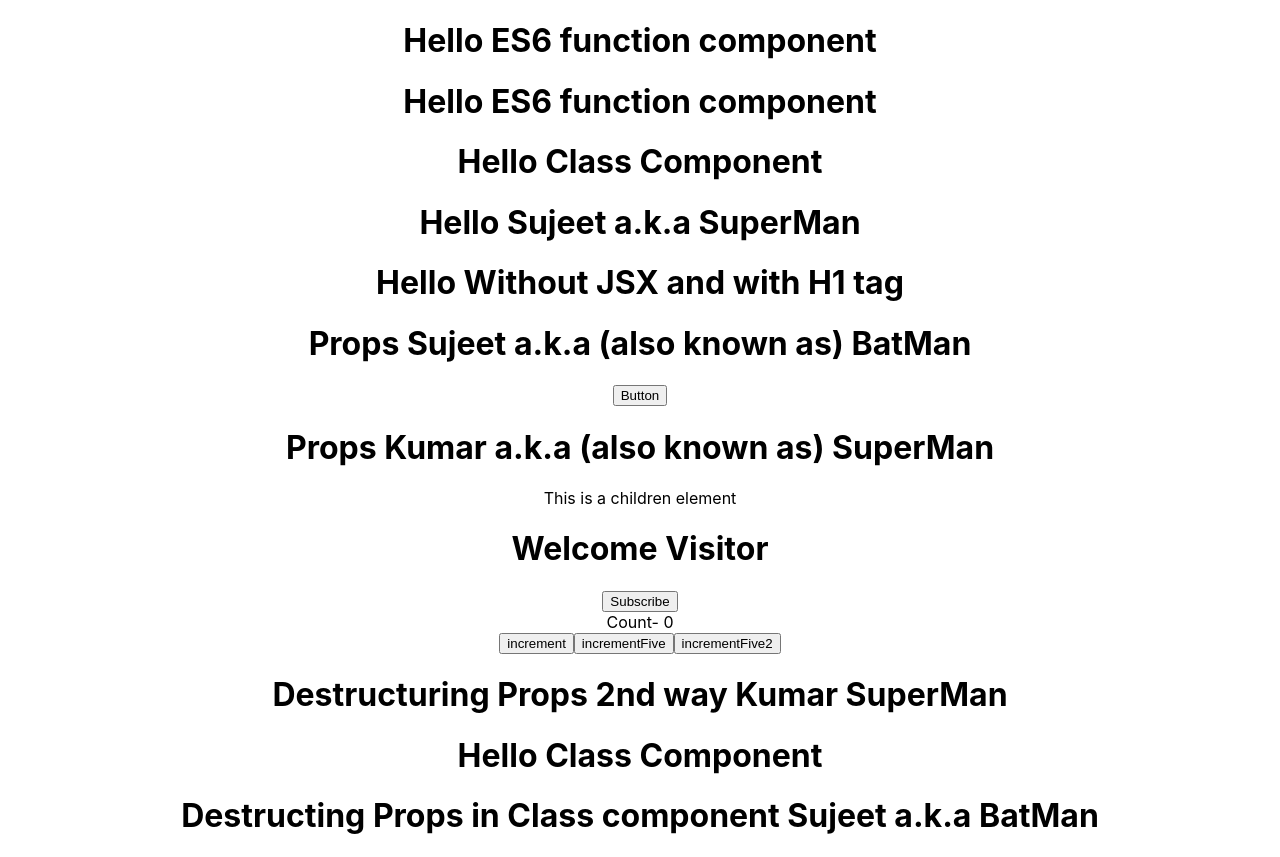
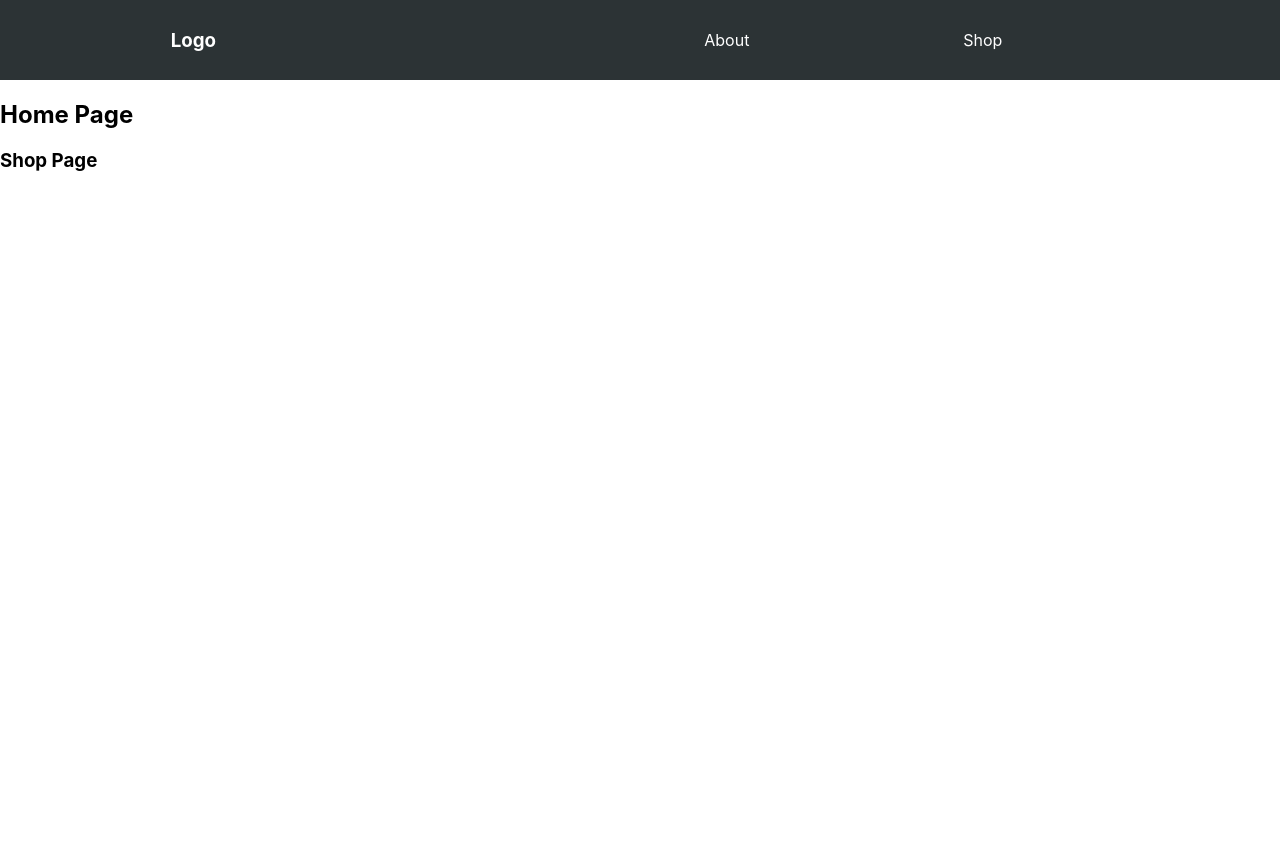
Before and after one commit to SujeetGupta13/react, a React (Create React App) app: page /shop in a window 1280 px wide. After the commit the page ends 800 px from the top, so only its background shows below. Built offline with nearby package versions, Linux system fonts and the light colour scheme.

Commit message:
Use of WebBrowser and Routes

```diff
--- a/package.json
+++ b/package.json
@@ -9,6 +9,7 @@
     "es7": "^1.0.8-beta.4",
     "react": "^17.0.2",
     "react-dom": "^17.0.2",
+    "react-router-dom": "^5.2.0",
     "react-scripts": "4.0.3",
     "web-vitals": "^1.1.2"
   },
--- a/src/App.css
+++ b/src/App.css
@@ -36,3 +36,19 @@
     transform: rotate(360deg);
   }
 }
+
+nav {
+  display: flex;
+  justify-content: space-around;
+  align-items: center;
+  min-height: 10vh;
+  background-color: rgb(44, 51, 53);
+  color: white;
+}
+.nav-links {
+  width: 40%;
+  display: flex;
+  justify-content: space-around;
+  align-items: center;
+  list-style: none;
+}
--- /dev/null
+++ b/src/RoutingApp.js
@@ -0,0 +1,25 @@
+import React from 'react';
+import Nav from './routing/Nav';
+import About from './routing/About';
+import Shop from './routing/Shop';
+import { BrowserRouter as Router, Switch, Route } from 'react-router-dom';
+
+const RoutingApp = () => {
+    return (
+        <Router>
+           <div className="RoutingApp">
+              <Nav />
+              <Route path="/" component={Home} />
+              <Route path="/about" component={About}/>
+              <Route path="/shop" component={Shop}/>
+           </div>
+        </Router>
+    );
+};
+
+const Home = () => (
+    <div>
+        <h2>Home Page</h2>
+    </div>
+)
+export default RoutingApp;
--- a/src/index.js
+++ b/src/index.js
@@ -5,12 +5,14 @@ import App from './App';
 import reportWebVitals from './reportWebVitals';
 import App2 from './App2';
 import AdvanceConceptApp from './AdvanceConceptApp';
+import RoutingApp from './RoutingApp';
 
 ReactDOM.render(
   <React.StrictMode>
-    <App/>
+    {/* <App/> */}
    {/* <App2 /> */}
    {/* <AdvanceConceptApp /> */}
+   <RoutingApp />
   </React.StrictMode>,
   document.getElementById('root')
 );
--- /dev/null
+++ b/src/routing/About.js
@@ -0,0 +1,11 @@
+import React from 'react';
+
+const About = () => {
+    return (
+        <div>
+            <h3>About Page</h3>
+        </div>
+    );
+};
+
+export default About;
--- /dev/null
+++ b/src/routing/Nav.js
@@ -0,0 +1,15 @@
+import React from 'react';
+
+const Nav = () => {
+    return (
+        <nav>
+            <h3>Logo</h3>
+            <ul className="nav-links">
+                <li>About</li>
+                <li>Shop</li>
+            </ul>
+        </nav>
+    );
+};
+
+export default Nav;
--- /dev/null
+++ b/src/routing/Shop.js
@@ -0,0 +1,11 @@
+import React from 'react';
+
+const Shop = () => {
+    return (
+        <div>
+            <h3>Shop Page</h3>
+        </div>
+    );
+};
+
+export default Shop;
```
Also changed, not shown: 1 other file (tests, documents, lock files or other folders).
